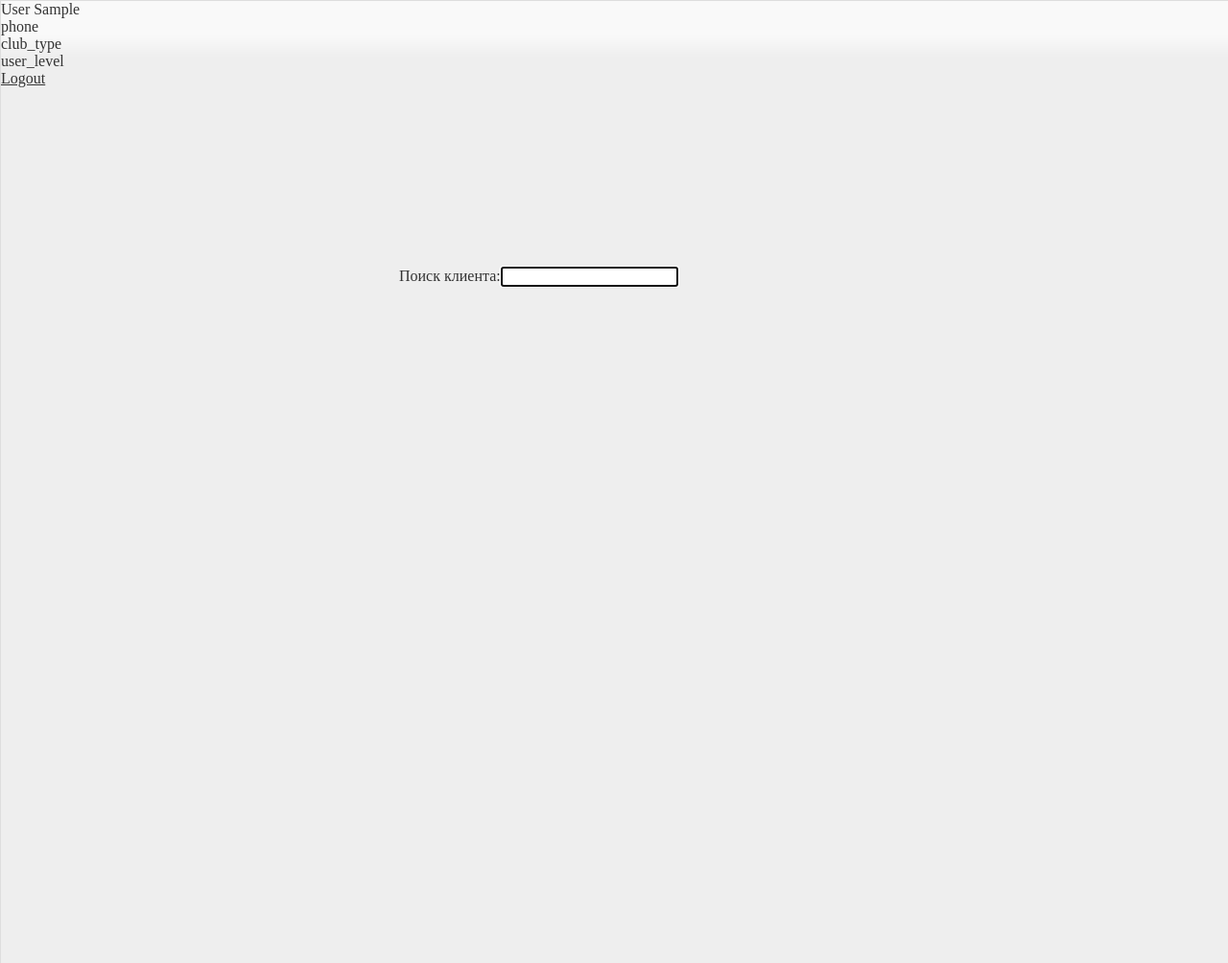
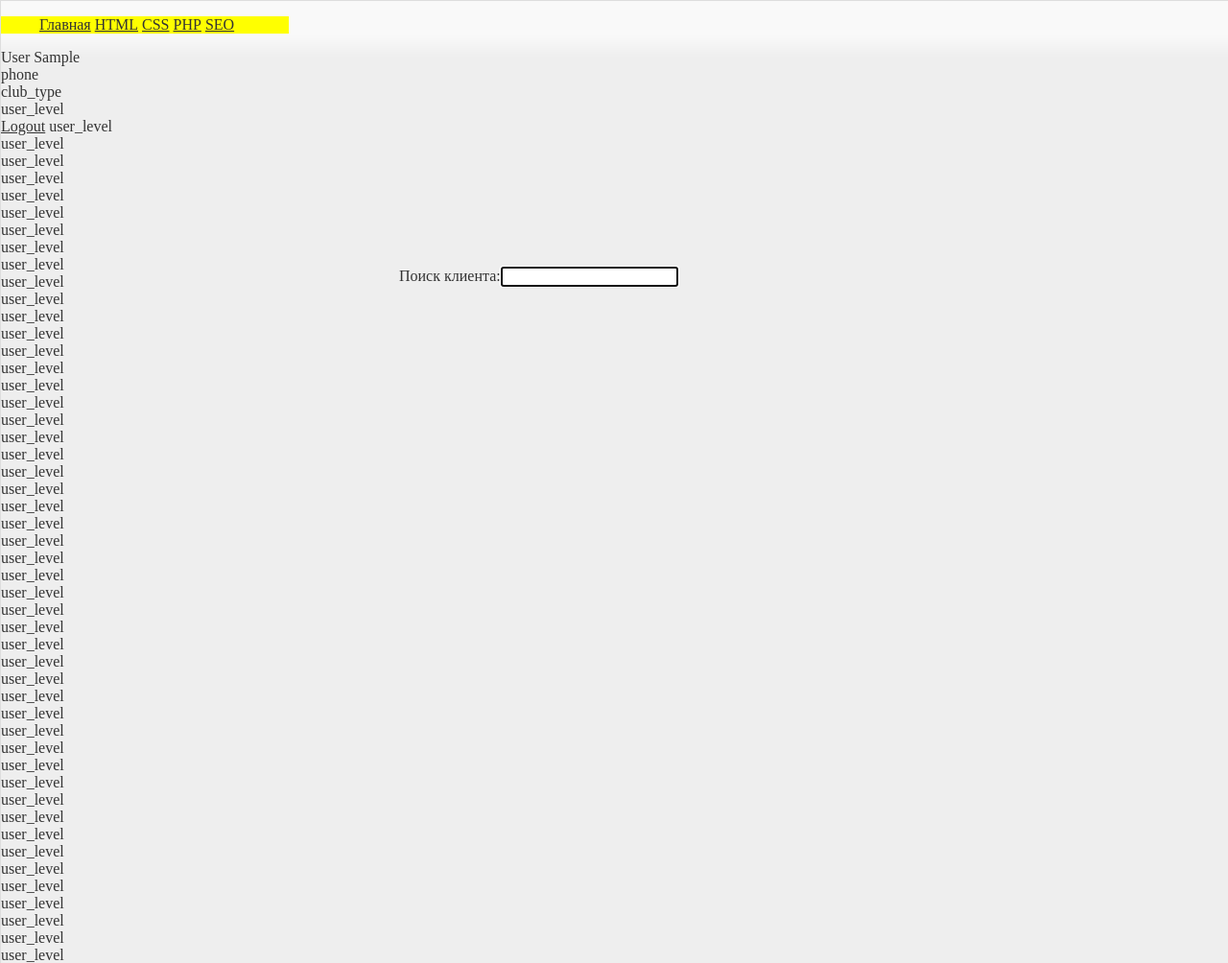
Before and after one commit to Dimelay/gamer, a Django app: page / in a window 1280 px wide. Shown: the whole page at 96% size. Run offline with Django 3.2, Linux system fonts and the light colour scheme; the visitor is signed in with stand-in values (Sample User, id 1); some libraries are stand-ins or nearby versions.

Commit message:
Добавлено меню

```diff
--- a/my_app/templates/main.html
+++ b/my_app/templates/main.html
@@ -2,6 +2,7 @@
 {% extends "base.html" %}
 {% block title %} Рабочий кабинет {% endblock %}
 {% block content %}
+{% include "menu.html" %}
 {{request.user.last_name}} {{request.user.first_name}}<br>
 phone {{request.user.profile.phone}}<br>
 club_type {{request.session.club_type}}<br>
@@ -21,6 +22,7 @@
 </form>
 </div>
 <a href="{% url 'logout' %}">Logout</a>
-
-
+{% for i in "1234567891011121314151615616546546541321365465464" %}
+user_level {{request.user.profile.level}}<br>
+{% endfor %}
 {% endblock %}
```
